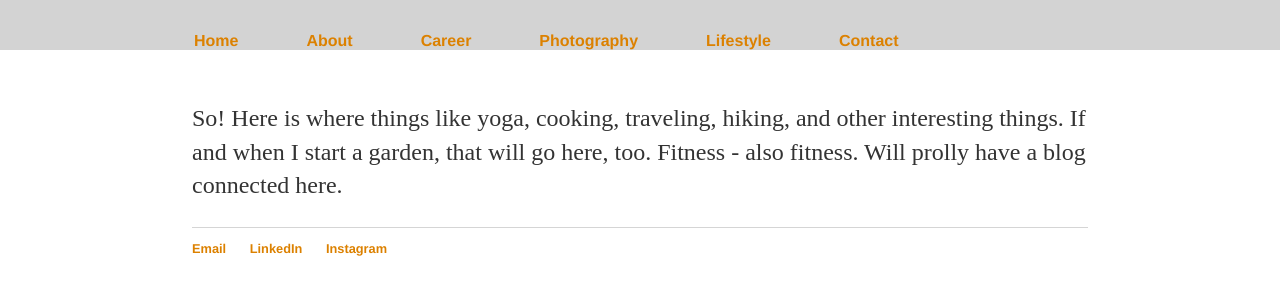
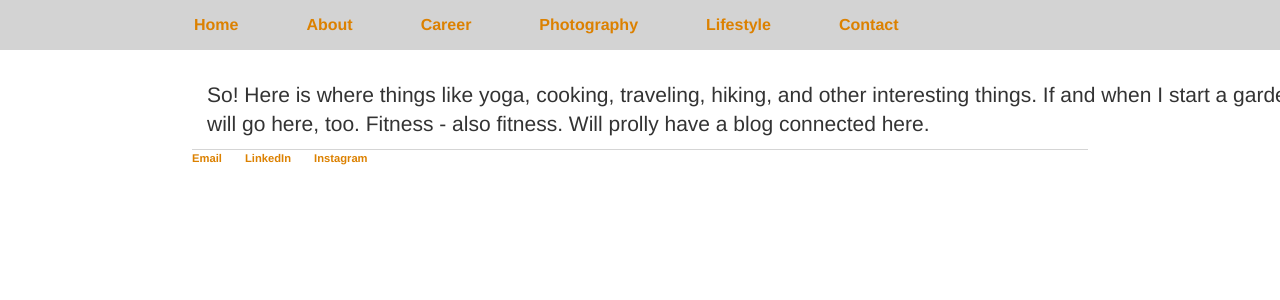
Before and after one commit to itsonlyjaz/itsonlyjaz.github.io, a Jekyll site: the page built from lifestyle/index.html, in a window 1280 px wide. Shown: the top 300 px of the page. Built offline with Jekyll 4.4.1, drawn with Linux system fonts in a browser that asks for light colours; nearby versions of some CDN libraries; a script that is not in the unit is left out.

Commit message:
Update default.html

```diff
--- a/_layouts/default.html
+++ b/_layouts/default.html
@@ -1,6 +1,11 @@
 <!DOCTYPE html>
-	<html>
+	<html lang="en">
 		<head>
+			<meta charset="UTF-8">
+    			<meta http-equiv="X-UA-Compatible" content="IE=edge">
+   			<meta name="viewport" content="width=device-width, initial-scale=1">
+    				<link rel="stylesheet" href="https://maxcdn.bootstrapcdn.com/bootstrap/3.3.5/css/bootstrap.min.css">
+   			<!--	<link rel="stylesheet" href="css/styles.css"> -->
 			<title>{{ page.title }}</title>
 			<!-- link to main stylesheet -->
 			<link rel="stylesheet" type="text/css" href="/css/main.css">
@@ -37,6 +36,9 @@
 				<li><a href="http://www.instagram.com/itsonlyjaz">Instagram</a></li>
 
 				</ul>
+			<script src="https://ajax.googleapis.com/ajax/libs/jquery/1.11.3/jquery.min.js"></script>
+			<script src="https://maxcdn.bootstrapcdn.com/bootstrap/3.3.5/js/bootstrap.min.js"></script>
+			<script src="js/script.js"></script>
 			</footer>
 		</body>
 	</html>
```
Also changed, not shown: other parts of _layouts/default.html (+0 -6 lines).
